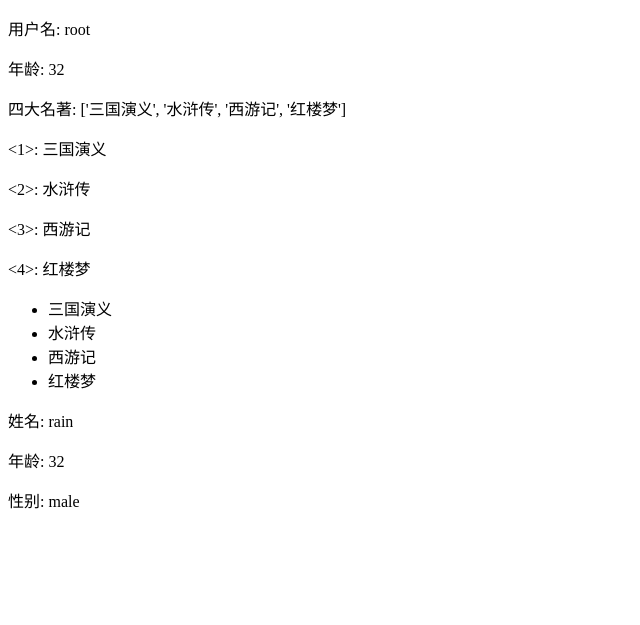
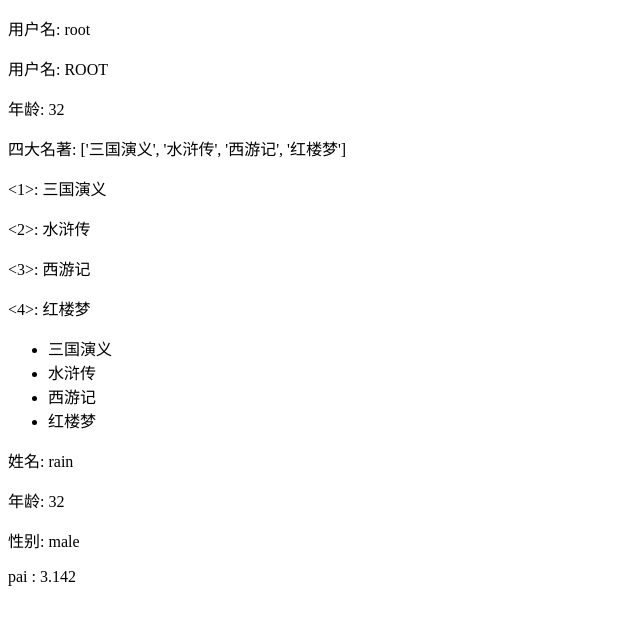
Before and after one commit to Xiaopan-code/Fast-Api-Study, a FastAPI app: page /index in a window 1280 px wide. Shown: the top 625 px of the page, without its empty margins (0-640 px from the left). Run offline with FastAPI, Linux system fonts and the light colour scheme.

Commit message:
jinja2 模板语法-过滤器(后续需看文档再次学习)

```diff
--- a/07-模板/main.py
+++ b/07-模板/main.py
@@ -11,10 +11,9 @@
 def index(request: Request):
     name = "root"
     age = 32
-
     books = ["三国演义", "水浒传", "西游记", "红楼梦"]
-
     info = {"name": "rain", "age": 32, "gender": "male"}
+    pai = 3.141592653589793
 
     return templates.TemplateResponse(
         "index.html",      # 模板文件
@@ -24,6 +23,7 @@
             "age": age,
             "books": books,
             "info": info,
+            "pai": pai
          },     # context上下文对象,一个字典
     )
 
--- a/07-模板/templates/index.html
+++ b/07-模板/templates/index.html
@@ -7,6 +7,7 @@
 <body>
 
 <p>用户名: {{ user }}</p>
+<p>用户名: {{ user|upper }}</p>
 <p>年龄: {{ age }}</p>
 <p>四大名著: {{ books }}</p>
 <p><1>: {{ books.0 }}</p>
@@ -25,5 +26,7 @@
 <p>年龄: {{ info.age }}</p>
 <p>性别: {{ info.gender }}</p>
 
+<p>pai : {{ pai|round(3) }}</p>
+
 </body>
 </html>
```
